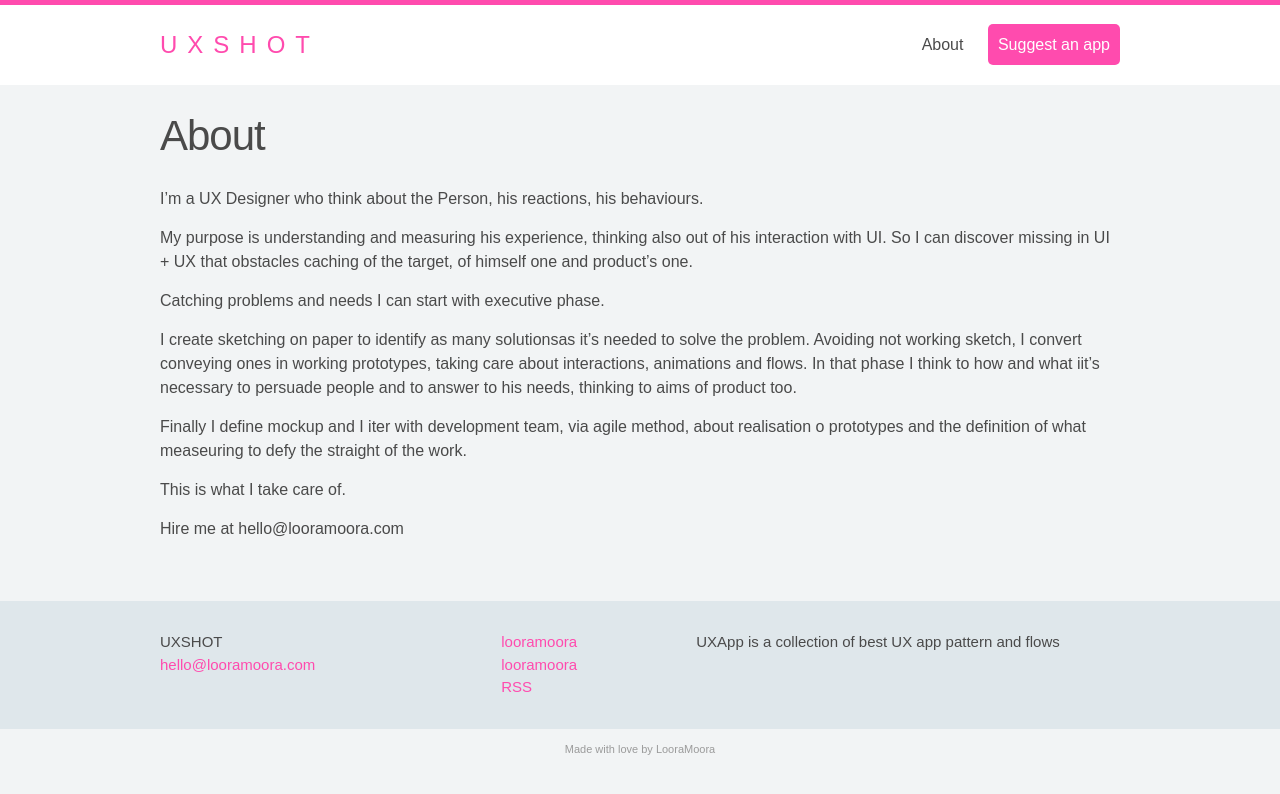
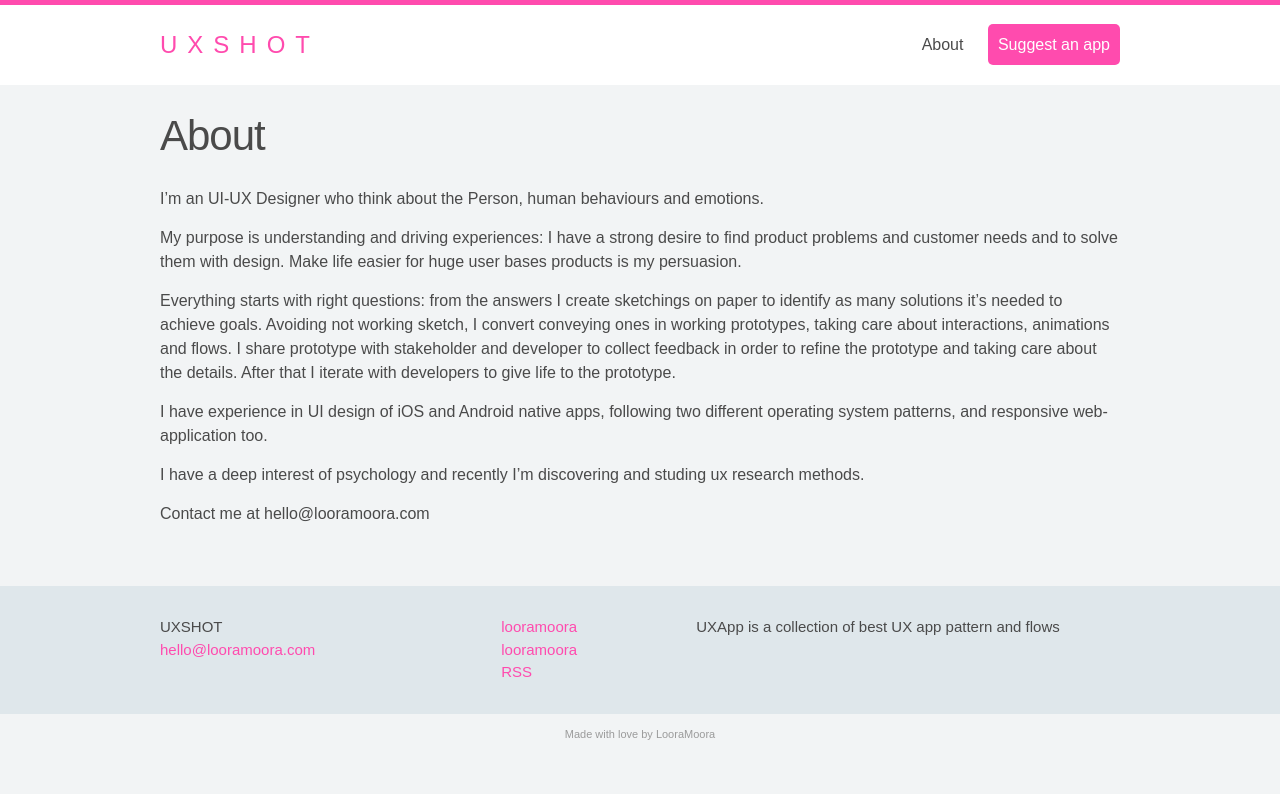
Before and after one commit to mouhcine/uxshot, a Jekyll site: the page built from about.md, in a window 1280 px wide. Shown: the top 794 px of the page. Built offline with Jekyll 4.4.1, drawn with Linux system fonts in a browser that asks for light colours.

Commit message:
edit about

```diff
--- a/about.md
+++ b/about.md
@@ -4,21 +4,17 @@ title: About
 permalink: /about/
 ---
 
-I’m a UX Designer who think about the Person, his reactions, his behaviours.
+I’m an UI-UX Designer who think about the Person, human behaviours and emotions.
 
-My purpose is understanding and measuring his experience, thinking also out of his interaction with UI.
-So I can discover missing in UI + UX that obstacles caching of the target, of himself one and product’s one.
+My purpose is understanding and driving experiences: I have a strong desire to find product problems and customer needs and to solve them with design.
+Make life easier for huge user bases products is my persuasion.
 
-Catching problems and needs I can start with executive phase.
+Everything starts with right questions: from the answers I create sketchings on paper to identify as many solutions it’s needed to achieve goals. Avoiding not working sketch, I convert conveying ones in working prototypes, taking care about interactions, animations and flows.
+I share prototype with stakeholder and developer to collect feedback in order to refine the prototype and taking care about the details.
+After that I iterate with developers to give life to the prototype.
 
-I create sketching on paper to identify as many solutionsas it’s needed to solve the problem.
-Avoiding not working sketch, I convert conveying ones in working prototypes, taking care about interactions, animations and flows.
-In that phase I think to how and what iit’s necessary to persuade people and to answer to his needs, thinking to aims of product too.
+I have experience in UI design of iOS and Android native apps, following two different operating system patterns, and responsive web-application too.
 
-Finally I define mockup and I iter with development team, via agile method, about realisation o prototypes and the definition of what measeuring to defy the straight of the work.
+I have a deep interest of psychology and recently I’m discovering and studing ux research methods.
 
-
-This is what I take care of.
-
-
-Hire me at hello@looramoora.com
+Contact me at hello@looramoora.com
```
